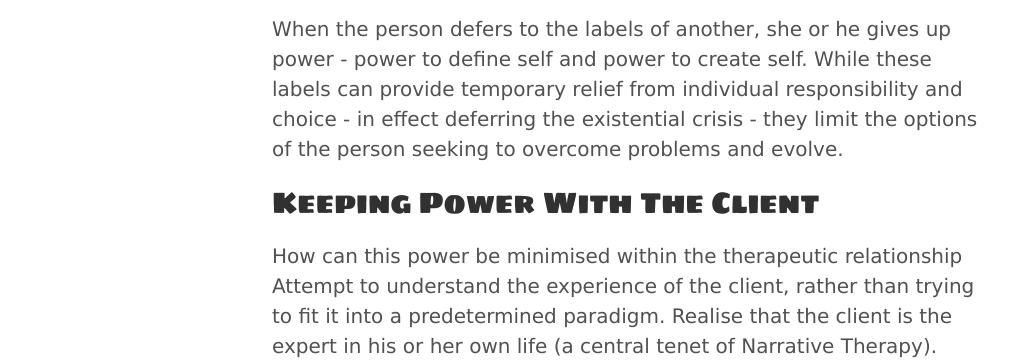
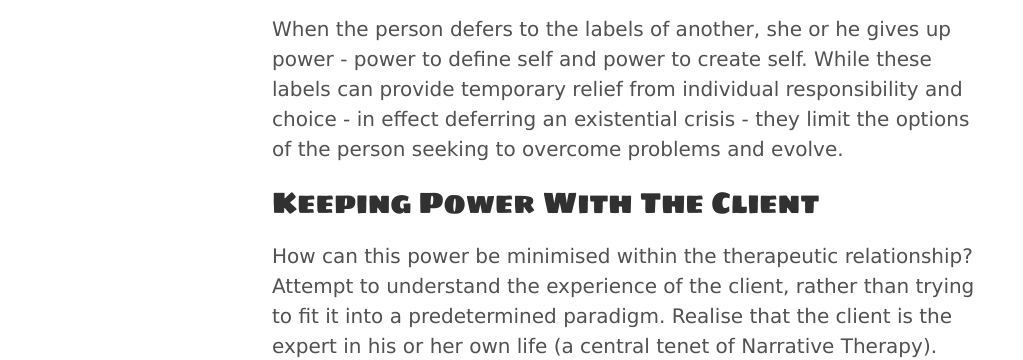
Before and after one commit to tracyjordan/tracyjordan.github.io, a Jekyll site: the page built from _posts/2020-05-09-labelling-as-power.md, in a window 1280 px wide. Shown: the part 841-1201 px from the top of the page, without its empty margins (8-1031 px from the left). Built offline with Jekyll 4.4.1, drawn with Linux system fonts in a browser that asks for light colours; some of the changed text lies outside the part shown.

Commit message:
Update 2020-05-09-labelling-as-power.md

```diff
--- a/_posts/2020-05-09-labelling-as-power.md
+++ b/_posts/2020-05-09-labelling-as-power.md
@@ -19,10 +19,10 @@ published: true
 
 <h2>Loss of Personal Control</h2>
 
-<p>When the person defers to the labels of another, she or he gives up power - power to define self and power to create self. While these labels can provide temporary relief from individual responsibility and choice - in effect deferring the existential crisis - they limit the options of the person seeking to overcome problems and evolve.</p>
+<p>When the person defers to the labels of another, she or he gives up power - power to define self and power to create self. While these labels can provide temporary relief from individual responsibility and choice - in effect deferring an existential crisis - they limit the options of the person seeking to overcome problems and evolve.</p>
 
 <h2>Keeping Power With The Client</h2>
 
-<p>How can this power be minimised within the therapeutic relationship Attempt to understand the experience of the client, rather than trying to fit it into a predetermined paradigm. Realise that the client is the expert in his or her own life (a central tenet of Narrative Therapy). Learn to sit with the ambiguity of the lives of others, without forcing experience into narrow preconceptions.</p>
+<p>How can this power be minimised within the therapeutic relationship? Attempt to understand the experience of the client, rather than trying to fit it into a predetermined paradigm. Realise that the client is the expert in his or her own life (a central tenet of Narrative Therapy). Learn to sit with the ambiguity of the lives of others, without forcing experience into narrow preconceptions.</p>
 
 <p>For many, this loss of control is unsettling and means recreating their relationships with others. The benefits - both within the therapeutic relationship and within wider social interactions - are well worth the initial discomfort.</p>
```
